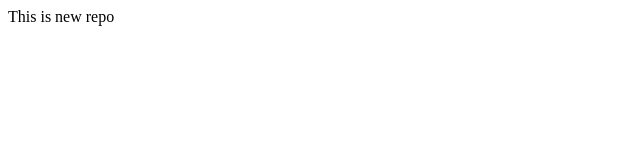
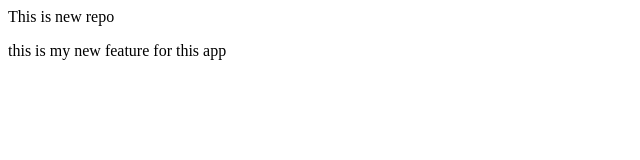
Before and after one commit to menil-nxt/localrepo, a plain HTML site: page index.html in a window 1280 px wide. Shown: the whole page, without its empty margins (0-640 px from the left). Drawn offline with Linux system fonts and the light colour scheme.

Commit message:
feature1 branch

```diff
--- a/index.html
+++ b/index.html
@@ -1 +1,2 @@
 <p>This is new repo</p>
+<p>this is my new feature for this app</p>
```
